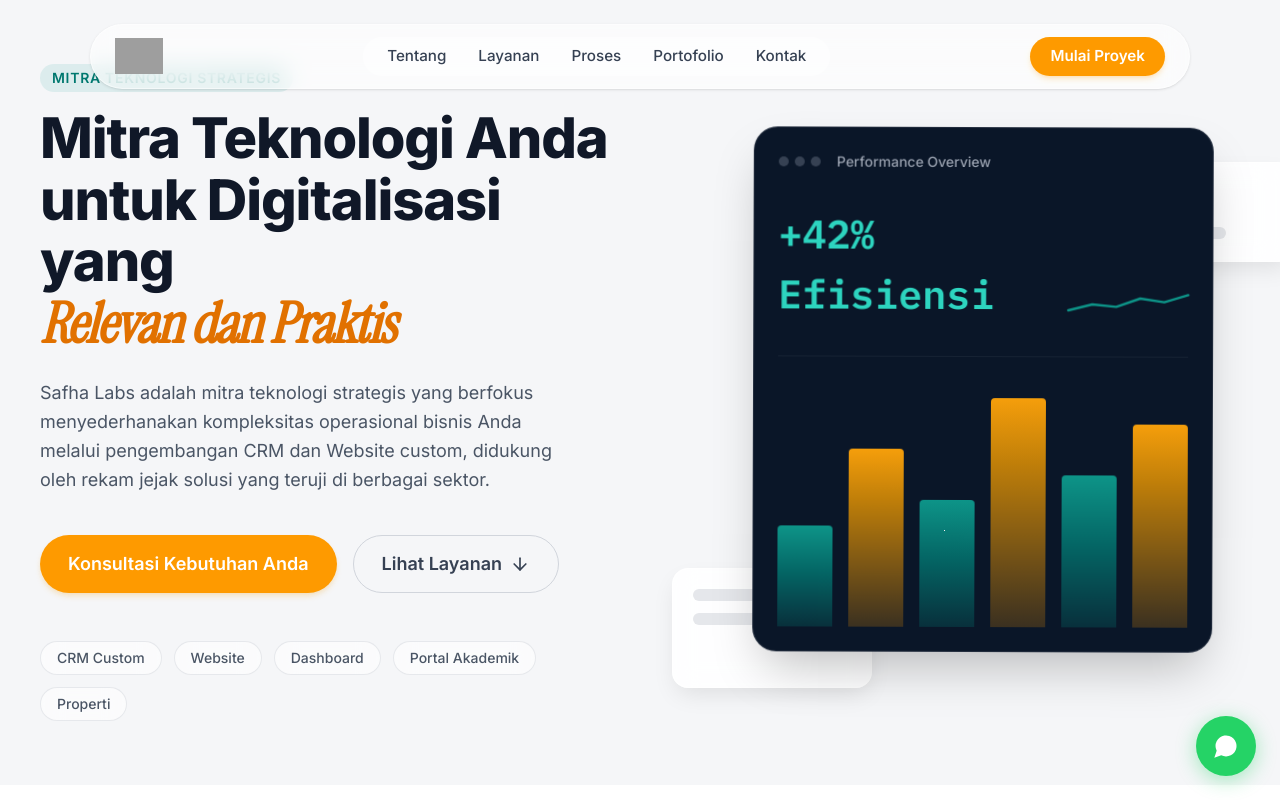
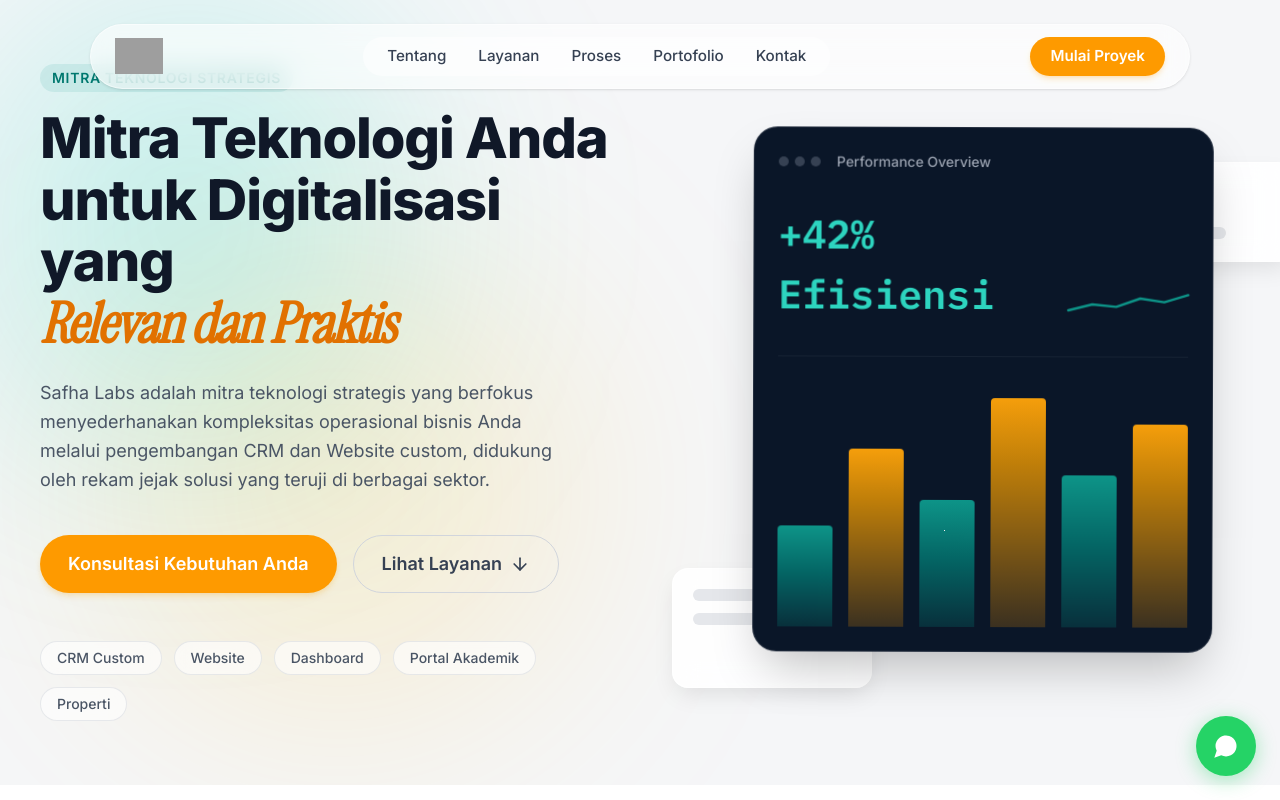
Before and after one commit to safhalabs/Safha-Labs, a Next.js app: page / in a window 1280 px wide. Shown: the top 800 px of the page. Built offline with nearby package versions, Linux system fonts and the light colour scheme; grey boxes are pictures that could not be loaded.

Commit message:
fix gradient color in  hero section

```diff
--- a/src/components/hero/Hero.tsx
+++ b/src/components/hero/Hero.tsx
@@ -33,10 +33,14 @@ const Hero = () => {
     >
       <div className="max-w-[1200px] mx-auto grid grid-cols-1 min-[901px]:grid-cols-[1.1fr_1fr] gap-16 items-center w-full">
         <div
-          className={`transition-all duration-800 ease-out max-[900px]:text-center ${
+          className={`relative transition-all duration-800 ease-out max-[900px]:text-center ${
             isVisible ? 'opacity-100 translate-y-0' : 'opacity-0 translate-y-[20px]'
           }`}
         >
+          {/* Subtle Backlight Gradients */}
+          <div className="absolute -top-[10%] -left-[10%] w-[70%] h-[70%] bg-teal-400/20 blur-[120px] -z-10 pointer-events-none rounded-full"></div>
+          <div className="absolute top-[30%] left-[10%] w-[80%] h-[70%] bg-amber-400/15 blur-[120px] -z-10 pointer-events-none rounded-full"></div>
+
           <div className="inline-block text-sm font-semibold uppercase tracking-wider text-teal-700 mb-4 px-3 py-1 bg-teal-600/10 rounded-full">
             Mitra Teknologi Strategis
           </div>
```
